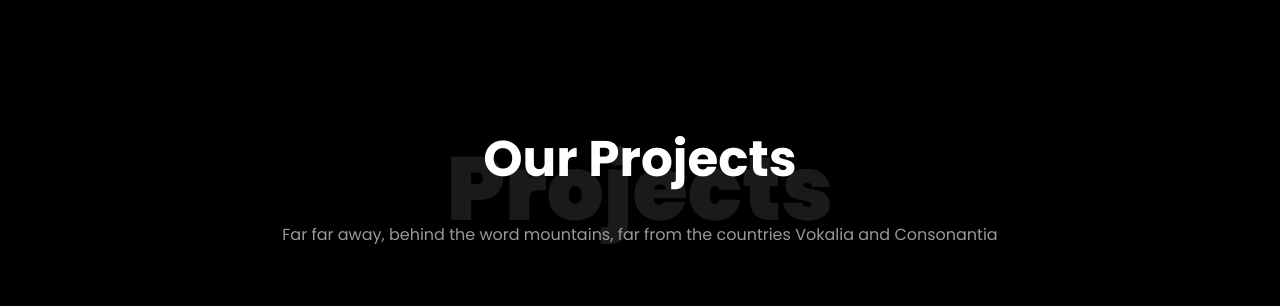
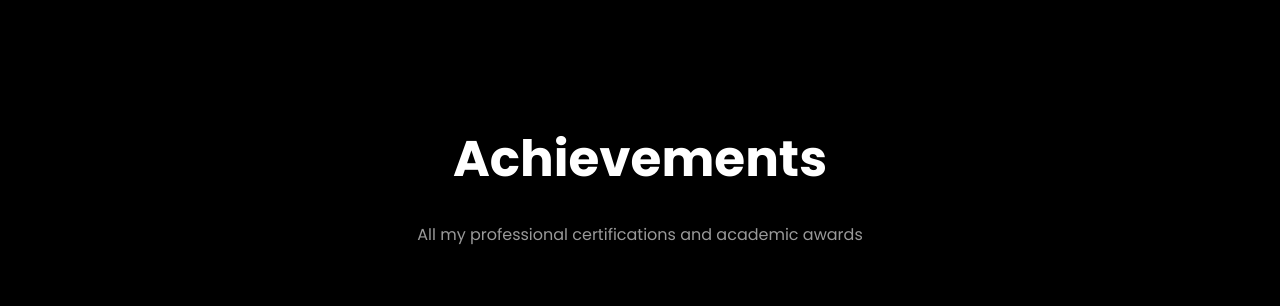
Before and after one commit to AsifZaman777/asifzaman, a plain HTML site: page index.html in a window 1280 px wide. Shown: the part 5620-5926 px from the top of the page. Drawn offline with Linux system fonts and the light colour scheme; files whose address does not match are found by name.

Commit message:
added some text

```diff
--- a/index.html
+++ b/index.html
@@ -294,9 +294,8 @@
     	<div class="container">
     		<div class="row justify-content-center pb-5">
           <div class="col-md-12 heading-section text-center ftco-animate">
-          	<h1 class="big big-2">Projects</h1>
-            <h2 class="mb-4">Our Projects</h2>
-            <p>Far far away, behind the word mountains, far from the countries Vokalia and Consonantia</p>
+            <h2 class="mb-4">Achievements</h2>
+            <p>All my professional certifications and academic awards</p>
           </div>
         </div>
     		<div class="row">
@@ -304,7 +303,7 @@
     				<div class="project img ftco-animate d-flex justify-content-center align-items-center" style="background-image: url(images/project-4.jpg);">
     					<div class="overlay"></div>
 	    				<div class="text text-center p-4">
-	    					<h3><a href="#">Branding &amp; Illustration Design</a></h3>
+	    					<h3><a href="#projects-section">Branding &amp; Illustration Design</a></h3>
 	    					<span>Web Design</span>
 	    				</div>
     				</div>
```
